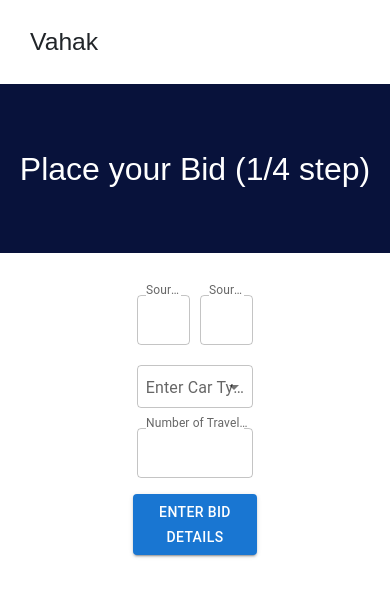
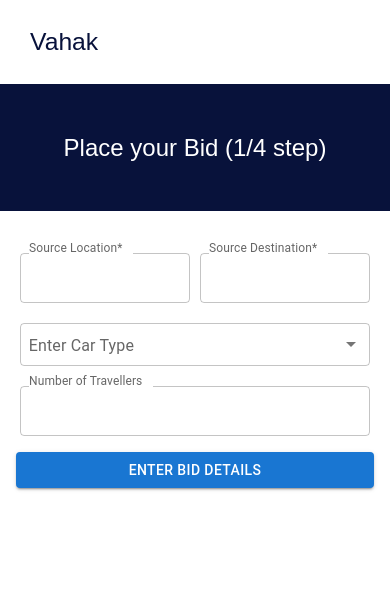
Before and after one commit to RaHuL-J31/vahak, a React (Create React App) app: page / in a window 390 px wide. Shown: the top 596 px of the page. Built offline with nearby package versions, Linux system fonts and the light colour scheme.

Commit message:
Mobile Compatibility Added

```diff
--- a/src/Components/Header.js
+++ b/src/Components/Header.js
@@ -1,5 +1,4 @@
 import React from "react";
-
 const Header = ({ step }) => {
   return (
     <div className="header">
--- a/src/Components/VerifyOtp.js
+++ b/src/Components/VerifyOtp.js
@@ -67,7 +67,6 @@ const VerifyOtp = (props) => {
           </span>
         </div>
         <div className="add-otp min-width">
-          <span>₹</span>
           <TextField
             variant="standard"
             margin="normal"
--- a/src/Styles/style.css
+++ b/src/Styles/style.css
@@ -5,7 +5,7 @@
 }
 
 .min-width {
-  width: 35%;
+  width: 30%;
   margin: auto;
 }
 
@@ -46,6 +46,7 @@
       -ms-flex-align: center;
           align-items: center;
   padding-left: 30px;
+  color: #08123b;
 }
 
 .bid1 {
@@ -153,4 +154,28 @@ hr {
   outline: none;
   background: white;
 }
+
+@media screen and (max-width: 992px) {
+  .min-width,
+  hr {
+    width: 55%;
+    margin: auto;
+  }
+  .banner {
+    height: 15vh;
+    font-size: 2rem;
+  }
+}
+
+@media screen and (max-width: 600px) {
+  .min-width,
+  hr {
+    width: 95%;
+    margin: auto;
+  }
+  .banner {
+    height: 15vh;
+    font-size: 1.5rem;
+  }
+}
 /*# sourceMappingURL=style.css.map */
--- a/src/Styles/style.scss
+++ b/src/Styles/style.scss
@@ -6,7 +6,7 @@
   font-family: sans-serif;
 }
 .min-width {
-  width: 35%;
+  width: 30%;
   margin: auto;
 }
 .banner {
@@ -29,6 +29,7 @@
     display: flex;
     align-items: center;
     padding-left: 30px;
+    color: $navbarBackground;
   }
 }
 
@@ -109,3 +110,25 @@ hr {
     background: white;
   }
 }
+@media screen and (max-width: 992px) {
+  .min-width,
+  hr {
+    width: 55%;
+    margin: auto;
+  }
+  .banner {
+    height: 15vh;
+    font-size: 2rem;
+  }
+}
+@media screen and (max-width: 600px) {
+  .min-width,
+  hr {
+    width: 95%;
+    margin: auto;
+  }
+  .banner {
+    height: 15vh;
+    font-size: 1.5rem;
+  }
+}
```
Also changed, not shown: 1 other file (tests, documents, lock files or other folders).
